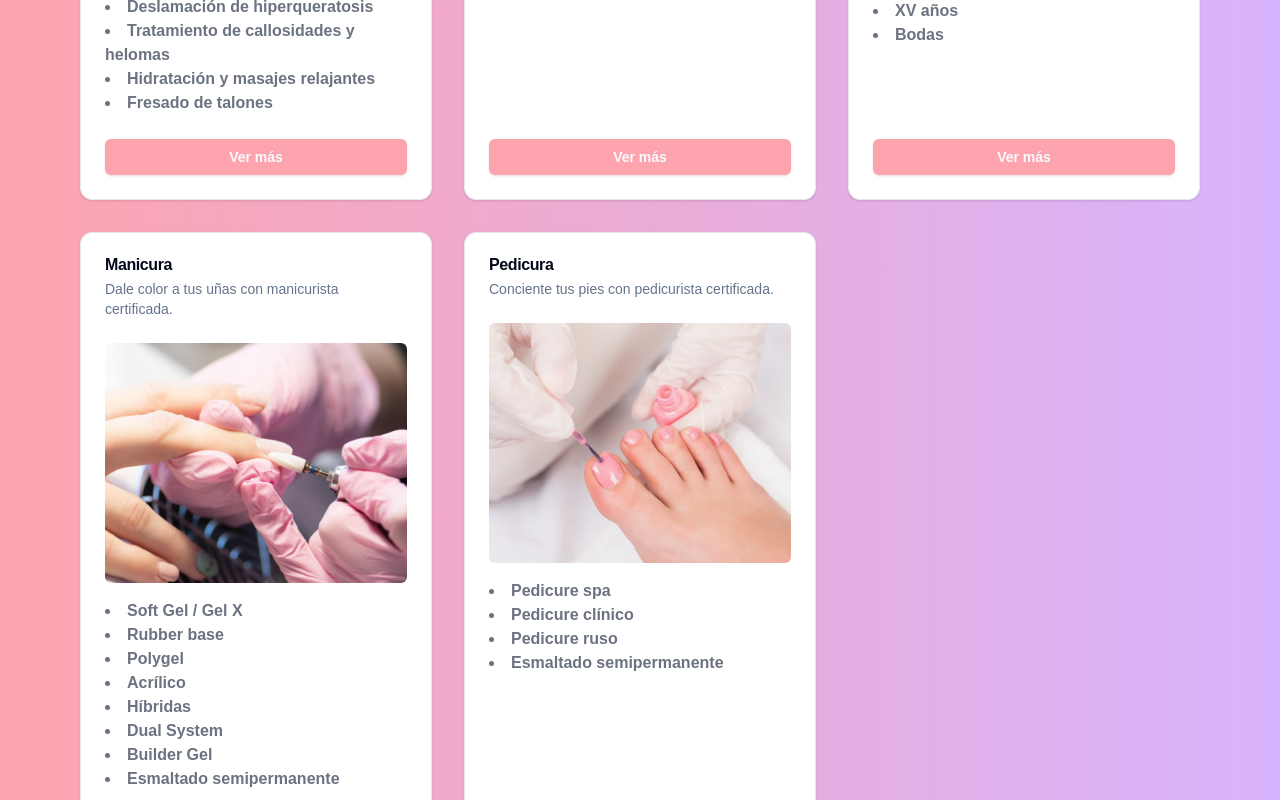
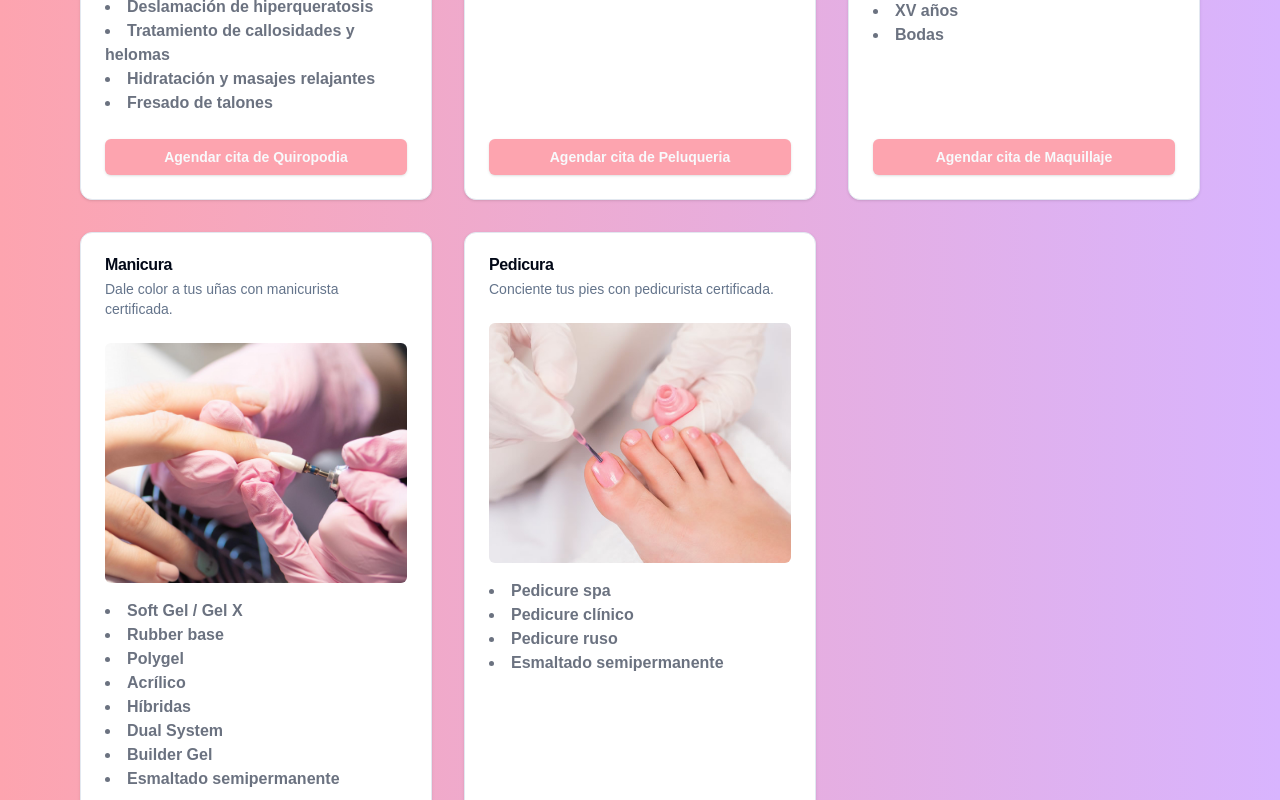
Before and after one commit to johansvalerio/beauty-space, a Next.js app: page / in a window 1280 px wide. Shown: the part 1260-2060 px from the top of the page. Built offline with nearby package versions, Linux system fonts and the light colour scheme.

Commit message:
change Ver más por Agendar cita

```diff
--- a/src/components/ServiceCard.tsx
+++ b/src/components/ServiceCard.tsx
@@ -35,7 +35,7 @@ export default function ServiceCard({ setServiceName }: ServiceCardProps) {
                                     href="#contact"
                                     // href={`/servicios/${service.title.toLocaleLowerCase()}`}
                                     className={`${buttonVariants()} w-full font-semibold bg-rose-300 hover:bg-rose-400 `}>
-                                    Ver más
+                                    {/* Ver más */} Agendar cita de {service.title}
                                 </Link>
                             </CardFooter>
                         </Card>
```
